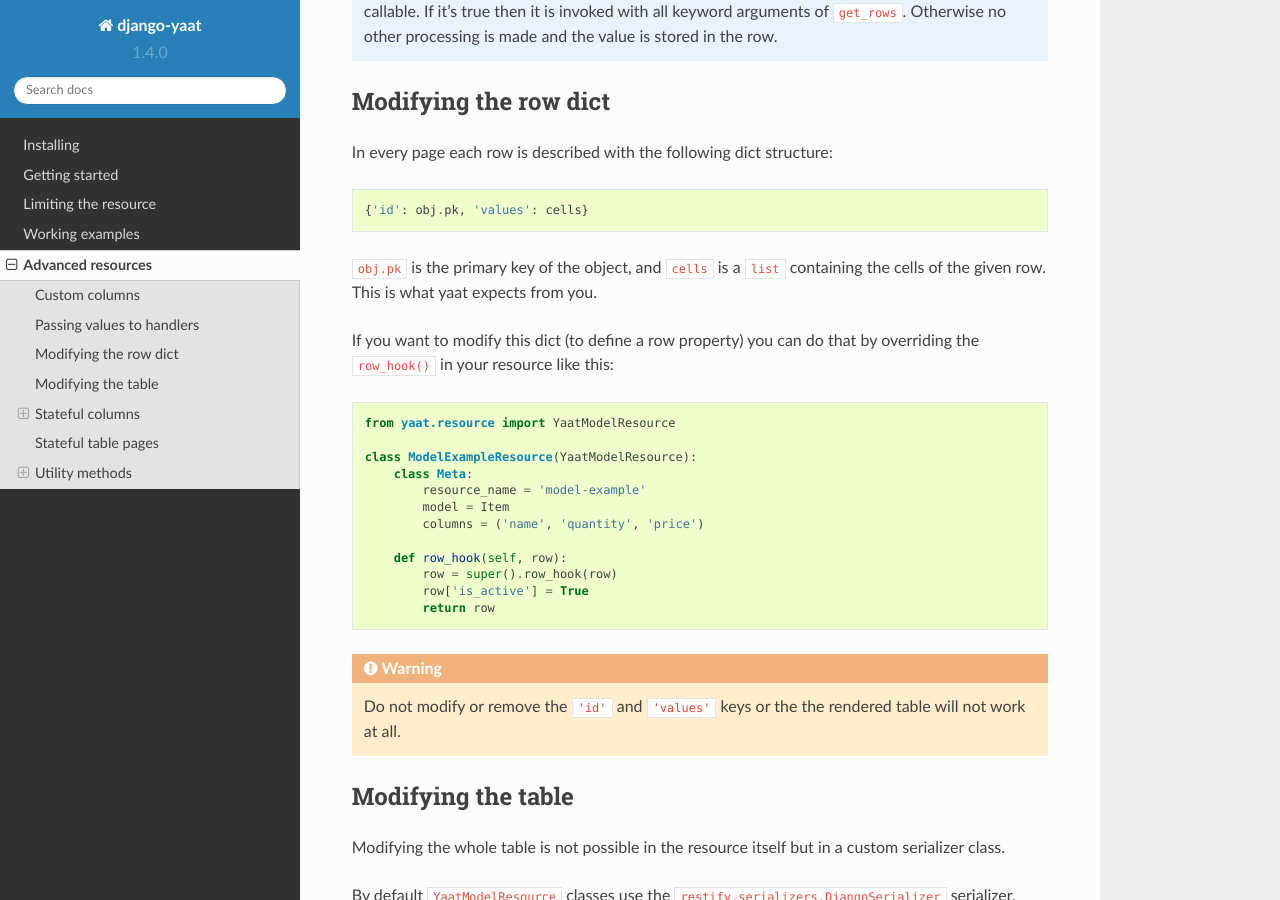
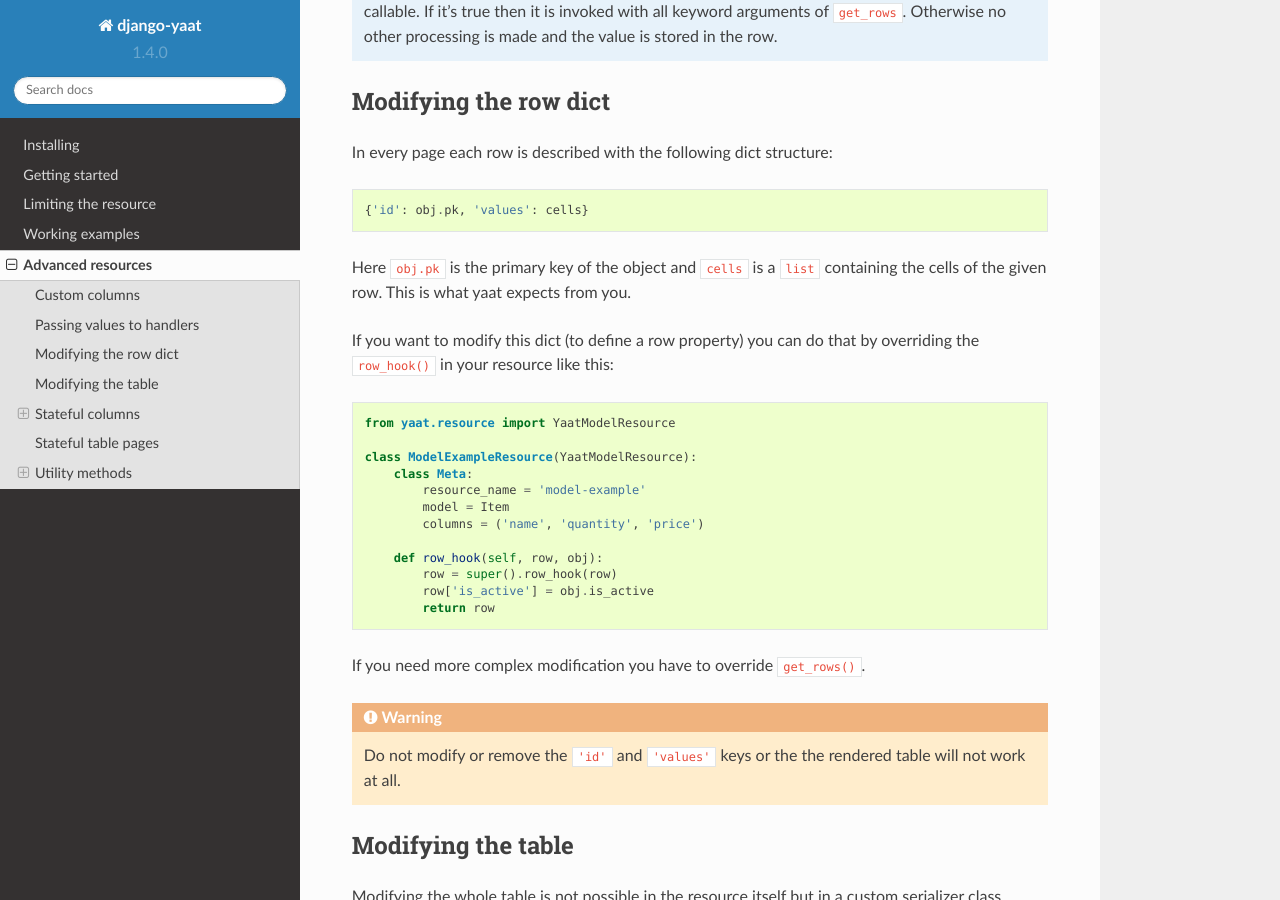
Before and after one commit to slapec/django-yaat, a Sphinx documentation site: the page built from docs/source/advanced.rst, in a window 1280 px wide and 900 px high, scrolled down 2149 px. Built offline with Sphinx 7.4.7 and the Read the Docs theme 2.0.0, drawn with Linux system fonts in a browser that asks for light colours.

Commit message:
I successfully messed up the previous release

```diff
--- a/docs/source/advanced.rst
+++ b/docs/source/advanced.rst
@@ -107,7 +107,7 @@ In every page each row is described with the following dict structure:
 
     {'id': obj.pk, 'values': cells}
 
-``obj.pk`` is the primary key of the object, and ``cells`` is a ``list`` containing the cells of the
+Here ``obj.pk`` is the primary key of the object and ``cells`` is a ``list`` containing the cells of the
 given row. This is what yaat expects from you.
 
 If you want to modify this dict (to define a row property) you can do that by overriding the ``row_hook()`` in your
@@ -123,10 +123,12 @@ resource like this:
             model = Item
             columns = ('name', 'quantity', 'price')
 
-        def row_hook(self, row):
+        def row_hook(self, row, obj):
             row = super().row_hook(row)
-            row['is_active'] = True
+            row['is_active'] = obj.is_active
             return row
+
+If you need more complex modification you have to override ``get_rows()``.
 
 .. warning::
 
--- a/yaat/__init__.py
+++ b/yaat/__init__.py
@@ -1 +1 @@
-__version__ = '1.4.2'
+__version__ = '1.4.3'
```
Also changed, not shown: 1 other file.
